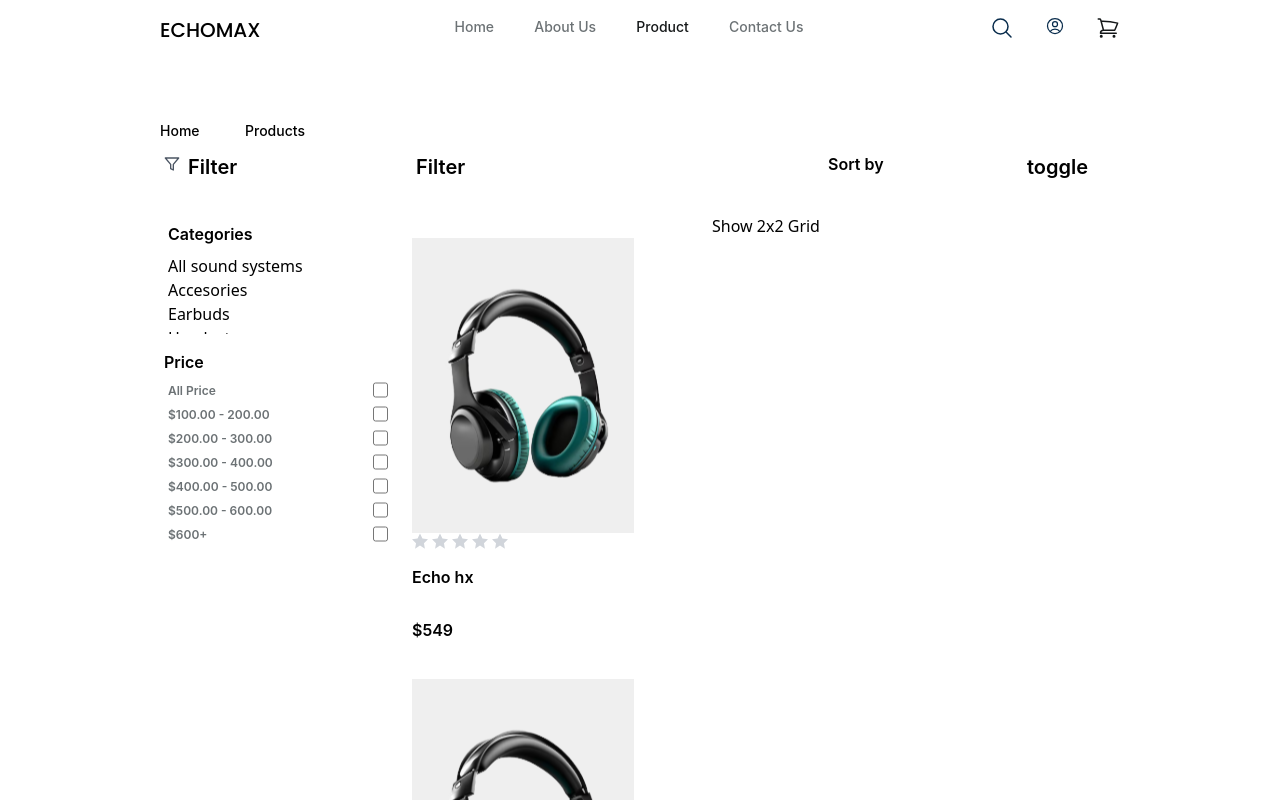
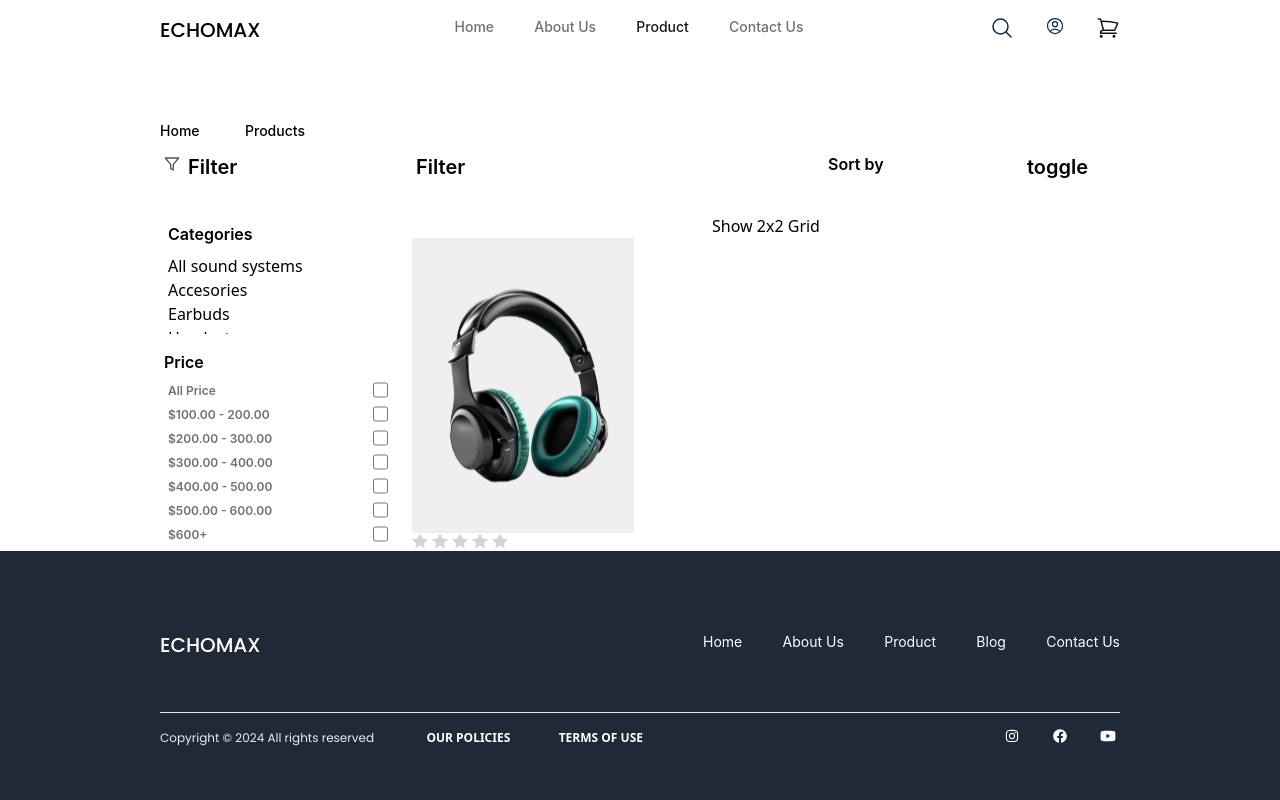
Before and after one commit to Titilola2/stage2, a React (Create React App) app: page / in a window 1280 px wide. Shown: the top 800 px of the page. Built offline with nearby package versions, Linux system fonts and the light colour scheme.

Commit message:
footer-position

```diff
--- a/src/components/footer.jsx
+++ b/src/components/footer.jsx
@@ -6,7 +6,7 @@ const Footer = () => {
   return (
    <div>
   {  /* large screen */  }
-    <div className="hidden md:flex flex-col px-[160px] pb-[32px] pt-[80px] bg-[#232627] h-[249px] gap-[49px] text-[#6C7275] ">
+    <div className="hidden md:flex flex-col px-[160px] pb-[32px] pt-[80px] bg-[#232627] h-[249px] gap-[49px] text-[#6C7275]  fixed bottom-0 left-0 w-full bg-gray-800 text-white p-4">
 
     <div className='h-[32px]   justify-between flex flex-row'>
     <div className="   w-[108px] h-[24px] text-xl font-medium font-poppins text-[#FFFFFF]">
```
